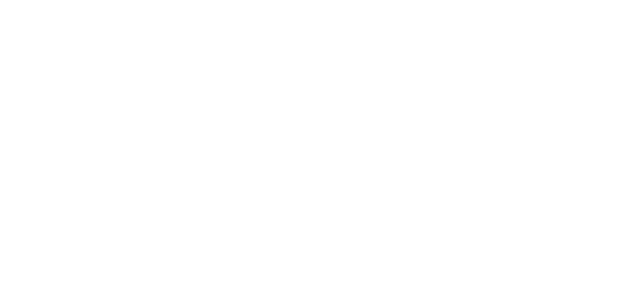
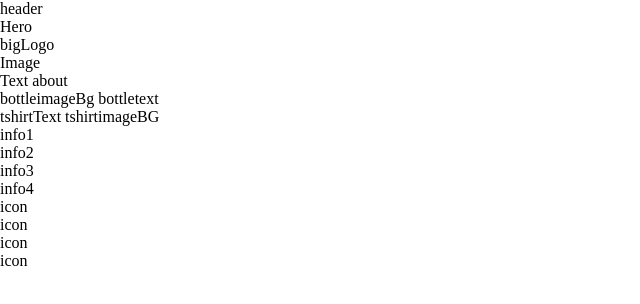
Before and after one commit to 1974pontus/grafiskaVerktyg, a plain HTML site: page index.html in a window 1280 px wide. Shown: the whole page, without its empty margins (0-640 px from the left). Drawn offline with Linux system fonts and the light colour scheme.

Commit message:
structure

```diff
--- a/index.html
+++ b/index.html
@@ -7,6 +7,63 @@
     <link rel="stylesheet" href="style.css">
 </head>
 <body>
+    <div class="header">
+        header
+
+    </div>
+    <div class="hero">
+        Hero
+        <div class="bigLogo">
+            bigLogo
+        </div>
+    </div>
+    <div class="about">
+        <div class="russians">
+            Image
+        </div>
+        <div class="textAbout">
+            Text about
+        </div>
+        <div class="products">
+            <div class="bottle">
+                bottleimageBg
+                bottletext
+            </div>
+            <div class="tshirt">
+                tshirtText
+                tshirtimageBG
+            </div>
+        <div class="footer">
+            <div class="info1">
+                <ul>
+                    <li>info1</li>
+                </ul>
+            </div>
+            <div class="info2">
+                <ul>
+                    <li>info2</li>
+                </ul>
+            </div>
+            <div class="info3">
+                <ul>
+                    <li>info3</li>
+                </ul>
+            </div>
+            <div class="info4">
+                <ul>
+                    <li>info4</li>
+                </ul>
+            </div>
+            <div class="iconmeu">
+                <ul>
+                    <li>icon</li>
+                    <li>icon</li>
+                    <li>icon</li>
+                    <li>icon</li>
+                </ul>
+            </div>
+        </div>
+    </div>
 
     <script src="script.js"></script>
 </body>
```
Also changed, not shown: image/beerbottleWebb copy.png (added).
